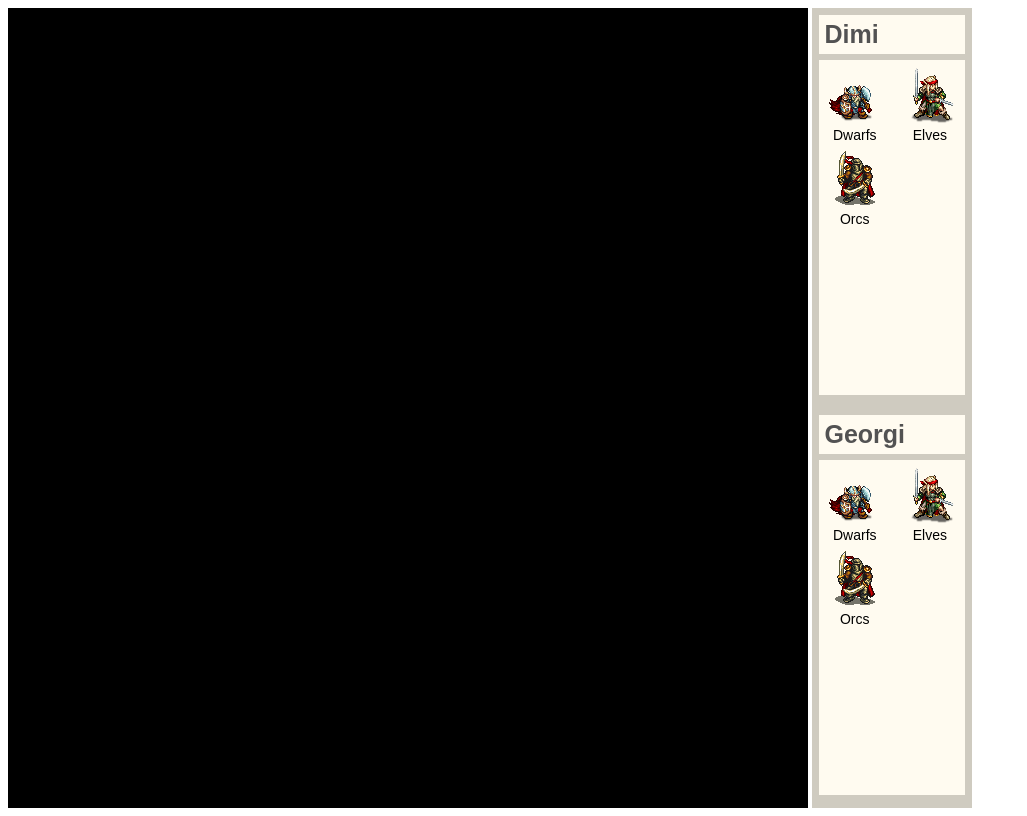
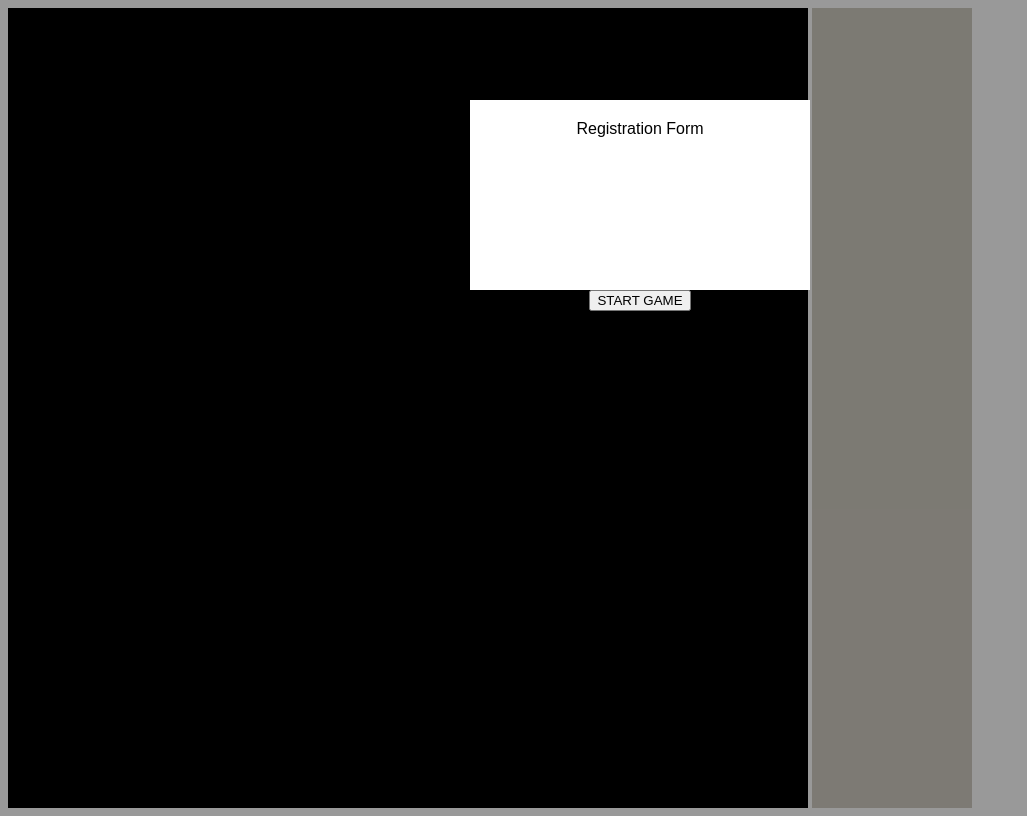
Before and after one commit to dimitranov/waroffactions, a website built with webpack: page index.html in a window 1280 px wide. Shown: the whole page, without its empty margins (0-1027 px from the left). Built offline with nearby package versions, Linux system fonts and the light colour scheme.

Commit message:
better Structure

```diff
--- a/src/components/Platform.js
+++ b/src/components/Platform.js
@@ -1,9 +1,10 @@
-import UnitSelectionPanel from './UnitSelectionPanel.js';
-import UnitsMediator from './UnitsMediator.js';
+import UnitSelectionPanel from './units/UnitSelectionPanel.js';
+import UnitsMediator from './units/UnitsMediator.js';
 import UnitBuilder from './units/UnitBuilder.js';
-import PlayerMediator from './PlayerMediator.js';
+import PlayerMediator from './players/PlayerMediator.js';
+import PlayerRegistration from './players/PlayerRegistration.js'
 
-import Player from './Player.js';
+import Player from './players/Player.js';
 
 export default class Platform {
     constructor(width, height) {
@@ -23,13 +24,14 @@ export default class Platform {
 
         this.unitMediatorMap = {};
         this.UnitBuilder = new UnitBuilder();
-        this.playerMediator = new PlayerMediator(['Dimi', 'Georgi']);
+        this.initPlayerRegistration()
+        // this.playerMediator = new PlayerMediator(['Dimi', 'Georgi']);
     }
 
     handleStartGame() {
         if (!this.gameLocked) {
             this._activateGameStartAnimation();
-            // const elel = ElementsUtil.createElement('div', {
+            // const elel = ElementsUtil.div({
             //     class: 'koko',
             //     id: '1312',
             //     dataset: {
@@ -76,6 +78,15 @@ export default class Platform {
                 });
             }
         }
+    }
+
+    initPlayerRegistration() {
+        const newPlayerRegistration = new PlayerRegistration(this);
+        newPlayerRegistration.activate();
+    }
+
+    initPlayerMediator(playersArray) {
+        this.playerMediator = new PlayerMediator(['Dimi', 'Georgi']);
     }
 
     unlockGame() {
--- /dev/null
+++ b/src/components/players/PlayerRegistration.js
@@ -0,0 +1,43 @@
+import ElementsUtil from '../utils/ElementsUtil.js';
+import ModalUtil from '../utils/ModalUtil.js';
+
+export default class PlayerRegistration {
+    constructor(plaftorm) {
+        this.plaftorm = plaftorm;
+
+    }
+
+    activate() {
+        const modal = new ModalUtil({
+            title: 'Registration Form',
+            html: this.generateRegistrationForm(),
+            buttons: [{
+                name: 'Submit',
+                class: 'primary-buton',
+                action: this.submitPlayerInfo
+            }]
+        });
+    }
+
+    generateRegistrationModal() {
+
+    }
+
+    generateRegistrationForm() {
+        this.regForm = `
+        <div>
+            <p>Player 1</p>
+            <input type="text" id="player_1_input"/>
+            <p>Player 2</p>
+            <input type="text" id="player_2_input"/>
+        </div>
+        `;
+    }
+
+    submitPlayerInfo = (data) => {
+        document.getElementById('player_1_input');
+        const p1 = document.getElementById('player_1_input');
+        const p2 = document.getElementById('player_2_input');
+        console.log(data);
+    }
+}
--- a/src/components/units/EnergyUnit.js
+++ b/src/components/units/EnergyUnit.js
@@ -1,4 +1,4 @@
-import Unit from '../Unit.js';
+import Unit from './Unit.js';
 
 export default class EnergyUnit extends Unit {
     constructor({ name, hp, baseDMG, top, left, imageURL }, platform, player) {
--- a/src/components/units/ManaUnit.js
+++ b/src/components/units/ManaUnit.js
@@ -1,4 +1,4 @@
-import Unit from '../Unit.js';
+import Unit from './Unit.js';
 
 export default class ManaUnit extends Unit {
     constructor({ name, hp, baseDMG, top, left, imageURL }, platform, player) {
--- a/src/components/units/RageUnit.js
+++ b/src/components/units/RageUnit.js
@@ -1,4 +1,4 @@
-import Unit from '../Unit.js';
+import Unit from './Unit.js';
 
 export default class RageUnit extends Unit {
     constructor({ name, hp, baseDMG, top, left, imageURL }, platform, player) {
--- a/src/components/Unit.js
+++ b/src/components/units/Unit.js
@@ -1,4 +1,4 @@
-import ElementsUtil from './utils/ElementsUtil.js'
+import ElementsUtil from '../utils/ElementsUtil.js'
 
 export default class Unit {
     constructor({ name, hp, baseDMG, top, left, imageURL }, platform, player) {
@@ -29,7 +29,7 @@ export default class Unit {
     _init = () => {
         const cords = this.platform.offsetMap[this.left][this.top];
 
-        this.element = ElementsUtil.createElement('div', {
+        this.element = ElementsUtil.div({
             class: ['unit', this.name],
             style: {
                 top: cords.top + 'px',
@@ -53,7 +53,7 @@ export default class Unit {
         // this.element.dataset.left = this.left;
         // this.element.dataset.player = this.player;
 
-        this.imgEL = ElementsUtil.createElement('img', {
+        this.imgEL = ElementsUtil.img({
             src: this.image,
             style: {
                 animationDelay: Math.floor(Math.random() * 10) + '00ms'
@@ -64,7 +64,7 @@ export default class Unit {
         // this.imgEL.src = this.image;
         // this.imgEL.style.animationDelay = Math.floor(Math.random() * 10) + '00ms';
 
-        this.healthEL = ElementsUtil.createElement('div', {
+        this.healthEL = ElementsUtil.div({
             class: 'healthEL',
             style: {
                 height: (this.hp * 0.25) + 'px'
@@ -75,14 +75,14 @@ export default class Unit {
         // this.healthEL.className = 'healthEL';
         // this.healthEL.style.height = (this.hp * 0.25) + 'px';
 
-        this.takeDamageEL = ElementsUtil.createElement('div', {
+        this.takeDamageEL = ElementsUtil.div({
             class: 'takeDamageEL',
         });
 
         // this.takeDamageEL = document.createElement('div');
         // this.takeDamageEL.className = 'takeDamageEL';
 
-        this.detailsEL = ElementsUtil.createElement('div', {
+        this.detailsEL = ElementsUtil.div({
             class: 'detailsEL',
         });
 
@@ -197,7 +197,7 @@ export default class Unit {
                 }, 250);
             }
                 break;
-            default: {};
+            default: { };
         }
 
 
--- a/src/components/units/UnitFactory.js
+++ b/src/components/units/UnitFactory.js
@@ -2,7 +2,7 @@ import { ASSETS } from '../../assetsMap.js'
 import ManaUnit from './ManaUnit.js';
 import RageUnit from './RageUnit.js';
 import EnergyUnit from './EnergyUnit.js';
-import Unit from '../Unit.js';
+import Unit from './Unit.js';
 
 export default class UnitFactory {
     constructor(platform) {
--- a/src/components/UnitSelectionPanel.js
+++ b/src/components/units/UnitSelectionPanel.js
@@ -1,4 +1,4 @@
-import { ASSETS } from '../assetsMap.js'
+import { ASSETS } from '../../assetsMap.js'
 
 export default class UnitSelectionPanel {
     constructor(player, platform) {
@@ -100,7 +100,7 @@ export default class UnitSelectionPanel {
         if (this.player.hasUnit(unitName)) {
             e.currentTarget.classList.remove('selectedUnit');
             this.player.deselectUnit(unitName);
-        } else if (this.player.units.length < 3){
+        } else if (this.player.units.length < 3) {
             e.currentTarget.classList.add('selectedUnit');
             this.player.setUnit(unitName);
         }
--- a/src/components/utils/ElementsUtil.js
+++ b/src/components/utils/ElementsUtil.js
@@ -1,5 +1,11 @@
 let instance = null;
+
 class ElementsUtil {
+    constructor() {
+        this.supportedElements = ['div', 'p', 'span', 'img', 'button'];
+        this.initElementCreationalMethods();
+    }
+
     static getInstance() {
         if (instance) {
             return instance;
@@ -7,6 +13,14 @@ class ElementsUtil {
         instance = new ElementsUtil();
         window.ElementsUtil = instance
         return instance;
+    }
+
+    initElementCreationalMethods() {
+        for (const element of this.supportedElements) {
+            this[element] = (options, html) => {
+                return new ElementFactory(element, options, html);
+            }
+        }
     }
 
     get(query, shouldGetAll) {
@@ -32,8 +46,10 @@ class ElementsUtil {
 
     }
 
-    createElement(type, options) {
-        return new ElementFactory(type, options);
+    createMethod = (methodName) => {
+        return (options, html) => {
+            return new ElementFactory(methodName, options, html);
+        }
     }
 
     on(query, action, cb) {
@@ -44,9 +60,10 @@ class ElementsUtil {
 }
 
 class ElementFactory {
-    constructor(type, options) {
+    constructor(type, options, html) {
         this.type = type;
         this.options = options;
+        this.html = html;
 
         return this.build();
     }
@@ -77,6 +94,12 @@ class ElementFactory {
             }
         }
 
+        if (typeof this.html === 'string') {
+            element.innerHTML = this.html;
+        } else if (Array.isArray(this.html)) {
+            element.append(...this.html);
+        }
+
         return element;
     }
 }
--- /dev/null
+++ b/src/components/utils/ModalUtil.js
@@ -0,0 +1,49 @@
+import Element from './ElementsUtil.js'
+
+export default class ModalUtil {
+    constructor(config) {
+        this.title = config.title;
+        this.html = config.html;
+        this.buttons = config.buttons;
+
+        this.generateModal();
+    }
+
+    insertModalContent() {
+
+    }
+
+    generateModal() {
+        const buttonElements = [];
+        for (const button of this.buttons) {
+            const btn = Element.button({
+                name: button.name,
+                class: button.class,
+            }, 'START GAME');
+            btn.addEventListener('click', button.action);
+            buttonElements.push(btn);
+        }
+
+        this.modalHealderEl = Element.div({ class: 'modal-header' }, `
+        <div class='fdsafds'>
+            ${this.title}
+        </div>`);
+
+        this.modalFooterEl = Element.div({ class: 'modal-footer' }, [...buttonElements]);
+
+        this.modalEl = ElementsUtil.div({
+            class: 'modal',
+            id: 'modal-dialog-container'
+        }, [
+            this.modalHealderEl,
+            this.modalFooterEl
+        ]);
+
+        // this.modalEl.innerHTML = `<div>
+        //     HI  there
+        // </div>`
+        document.body.appendChild(this.modalEl);
+    }
+
+
+}
--- a/src/index.js
+++ b/src/index.js
@@ -2,7 +2,7 @@ import Platform from './components/Platform.js';
 import ElementsUtil from './components/utils/ElementsUtil.js';
 // import './styles.css'
 
-const elel = ElementsUtil.createElement('div', {
+const elel = ElementsUtil.div({
     class: 'koko',
     id: '1312',
     dataset: {
@@ -20,7 +20,7 @@ console.dir(elel);
 const platform = new Platform(800, 800);
 
 platform.drawMap();
-platform.handleUnitSelectionStage();
+// platform.handleUnitSelectionStage();
 
 // platform.handleStartGame();
 
--- a/src/styles.css
+++ b/src/styles.css
@@ -227,6 +227,35 @@ html {
 
 /* grid */
 
+/* modal */
+
+/* The Modal (background) */
+.modal {
+    display: block;
+    position: fixed;
+    z-index: 1;
+    padding-top: 100px;
+    left: 0;
+    top: 0;
+    text-align: center;
+    width: 100%;
+    height: 100%;
+    overflow: auto;
+    background-color: rgb(0,0,0);
+    background-color: rgba(0,0,0,0.4);
+}
+
+.modal .fdsafds {
+    background: white;
+    width: 300px;
+    height: 150px;
+    display: inline-block;
+    padding: 20px;
+    text-align: center;
+}
+
+
+/* modal */
 
 
 
```
Also changed, not shown: src/components/players/Player.js (renamed from src/components/Player.js), src/components/players/PlayerMediator.js (renamed from src/components/PlayerMediator.js), src/components/units/UnitsMediator.js (renamed from src/components/UnitsMediator.js).
